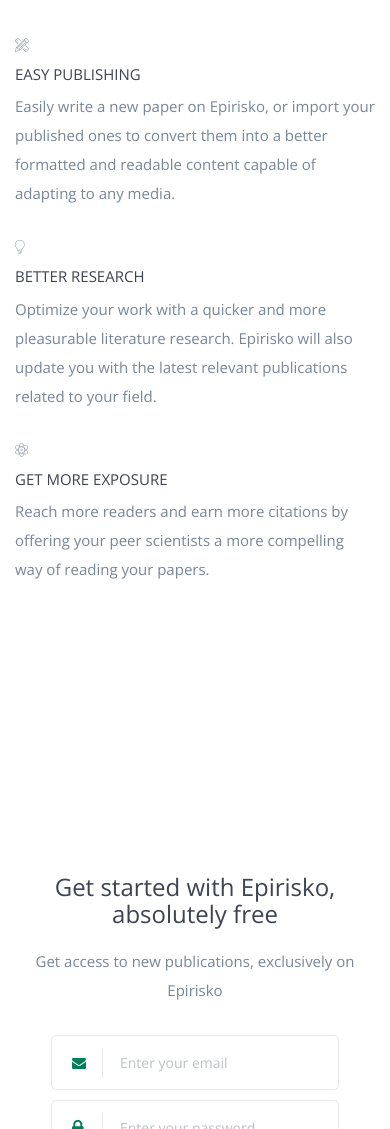
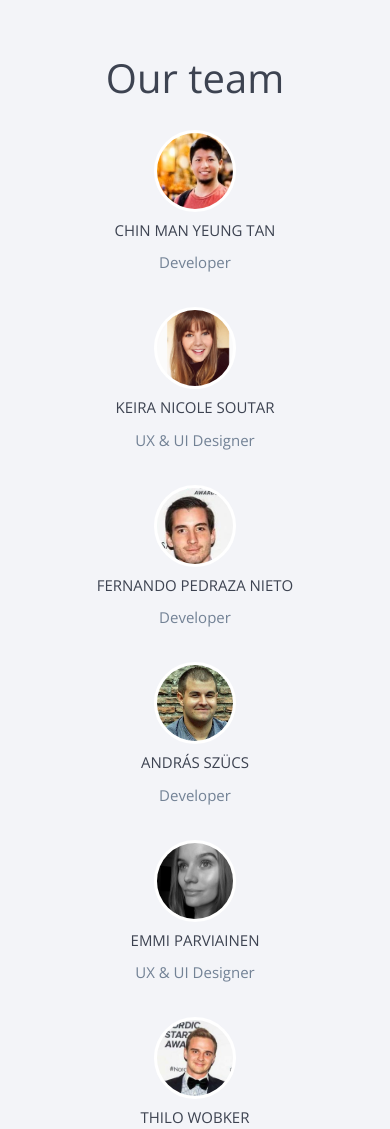
Before and after one commit to busyxin/epirisko-landing, a plain HTML site: page index.html in a window 390 px wide. Shown: the part 3680-4809 px from the top of the page. Drawn offline with nearby package versions, Linux system fonts and the light colour scheme.

Commit message:
+ team section & fixed links

```diff
--- a/css/styles.css
+++ b/css/styles.css
@@ -86,8 +86,9 @@ h5 {
 section.intro, section.features-extra, section.sign-up {
   background: #fff; }
 
-section.features, section.blog-intro, section.blog {
+section.features, section.blog-intro, section.blog, section.team {
   background: #F3F4F8; }
+
 
 /* ==========================================================================
 Global Styles
@@ -405,6 +406,30 @@ Intro
 .intro-content {
   display: inline-block;
   width: 80%; }
+
+/* ==========================================================================
+Team
+========================================================================== */
+
+.team .avatar {
+    width: 82px;
+    height: 82px;
+    margin: 0 auto;
+  display: inline-block;
+  vertical-align: top;
+    overflow: hidden;
+    border-radius: 50%;
+    border: solid 3px #fff;
+    background-color: #fff; }
+    .team .avatar img {
+      width: 82px;
+      height: auto; }
+
+
+.team-content {
+  display: inline-block;
+  width: 80%; }
+
 
 /* ==========================================================================
 Features-stack
--- a/index.html
+++ b/index.html
@@ -33,9 +33,11 @@
                     <div class="header-nav">
                         <nav>
                             <ul class="primary-nav">
+                                <li><a href="#intro">About</a></li>
                                 <li><a href="#features">Features</a></li>
-                                <li><a href="#assets">About</a></li>
-                                <li><a href="#blog">Blog</a></li>
+                                <li><a href="#testimonials">Testimonials</a></li>
+                                <li><a href="#team">Team</a></li>
+                                <!-- <li><a href="#blog">Blog</a></li> -->
                                 <li><a href="#download">Try it</a></li>
                             </ul>
                             <!-- <ul class="member-actions">
@@ -56,14 +58,14 @@
                     <div class="hero-content text-center">
                         <h1>Scientific publishing made simple</h1>
                         <p class="intro">A platform to bring the discovery, reading, writing and formatting of scientific research papers and articles into the 21st century </p>
-                        <a href="#" class="btn btn-fill btn-large btn-margin-right">Try it</a> <a href="#overview" class="btn btn-accent btn-large">Learn more</a>
+                        <a href="#download" class="btn btn-fill btn-large btn-margin-right">Try it</a> <a href="#overview" class="btn btn-accent btn-large">Learn more</a>
                     </div>
                 </div>
             </div>
         </div>
         <div class="down-arrow floating-arrow"><a href="#"><i class="fa fa-angle-down"></i></a></div>
     </section>
-    <section class="intro section-padding" id="overview">
+    <section class="intro section-padding" id="intro">
         <div class="container">
             <div class="row">
                 <div class="col-md-4 intro-feature">
@@ -145,7 +147,7 @@
         <div class="responsive-feature-img"><img src="img/devices.png" alt="responsive devices"></div>
     </section>
 
-    <section class="testimonial-slider section-padding text-center">
+    <section class="testimonial-slider section-padding text-center" id="testimonials">
         <div class="container">
             <div class="row">
                 <div class="col-md-12">
@@ -172,34 +174,51 @@
             </div>
         </div>
     </section>
-    <section class="team section-padding" id="overview">
+    <section class="team section-padding text-center" id="team">
         <div class="container">
+            <h2>Our team</h2><br>
             <div class="row">
-                <div class="col-md-4 team-feature">
-                    <div class="team-icon">
-                        <span data-icon="&#xe033;" class="icon"></span>
-                    </div>
+
+                <div class="col-md-2 team-feature">
+                    <div class="avatar"><img src="img/xin.jpg" alt="Chin Man Yeung Tan"></div>
                     <div class="team-content">
-                        <h5>Easy Publishing</h5>
-                        <p>Easily write a new paper on Epirisko, or import your published ones to convert them into a better formatted and readable content capable of adapting to any media.</p>
+                        <h5>Chin Man Yeung Tan</h5>
+                        <p>Developer</p>
                     </div>
                 </div>
-                <div class="col-md-4 team-feature">
-                    <div class="team-icon">
-                        <span data-icon="&#xe030;" class="icon"></span>
-                    </div>
+                <div class="col-md-2 team-feature">
                     <div class="team-content">
-                        <h5>Better research</h5>
-                        <p>Optimize your work with a quicker and more pleasurable literature research. Epirisko will also update you with the latest relevant publications related to your field.</p>
+                    <div class="avatar"><img src="img/keira.jpg" alt="Keira Nicole Soutar"></div>
+                        <h5>Keira Nicole Soutar</h5>
+                        <p>UX &amp; UI Designer</p>
                     </div>
                 </div>
-                <div class="col-md-4 team-feature">
-                    <div class="team-icon">
-                        <span data-icon="&#xe046;" class="icon"></span>
+             <div class="col-md-2 team-feature">
+                    <div class="team-content">
+                    <div class="avatar"><img src="img/fernando.jpg" alt="Keira Nicole Soutar"></div>
+                        <h5>Fernando Pedraza Nieto</h5>
+                        <p>Developer</p>
                     </div>
-                    <div class="team-content last">
-                        <h5>Get more exposure</h5>
-                        <p>Reach more readers and earn more citations by offering your peer scientists a more compelling way of reading your papers.</p>
+                </div>
+             <div class="col-md-2 team-feature">
+                    <div class="team-content">
+                    <div class="avatar"><img src="img/andras.jpg" alt="Andr&#xC1;s Sz&#xFC;cs"></div>
+                        <h5>Andr&#xC1;s Sz&#xFC;cs</h5>
+                        <p>Developer</p>
+                    </div>
+                </div>
+             <div class="col-md-2 team-feature">
+                    <div class="team-content">
+                    <div class="avatar"><img src="img/emmi.jpg" alt="Emmi Parviainen"></div>
+                        <h5>Emmi Parviainen</h5>
+                        <p>UX &amp; UI Designer</p>
+                    </div>
+                </div>
+             <div class="col-md-2 team-feature">
+                    <div class="team-content">
+                    <div class="avatar"><img src="img/thilo.jpg" alt="Thilo Wobker"></div>
+                        <h5>Thilo Wobker</h5>
+                        <p>Developer</p>
                     </div>
                 </div>
             </div>
@@ -240,7 +259,7 @@
                     <div class="footer-links">
                         <ul class="footer-group">
                             <li><a href="#features">Features</a></li>
-                            <li><a href="/about">About</a></li>
+                            <li><a href="#intro">About</a></li>
                             <li><a href="#blog">Blog</a></li>
                             <li><a href="#download">Try</a></li>
                         </ul>
```
Also changed, not shown: img/andras.jpg (added), img/emmi.jpg (added), img/fernando.jpg (added), img/keira.jpg (added), img/thilo.jpg (added), img/xin.jpg (added).
